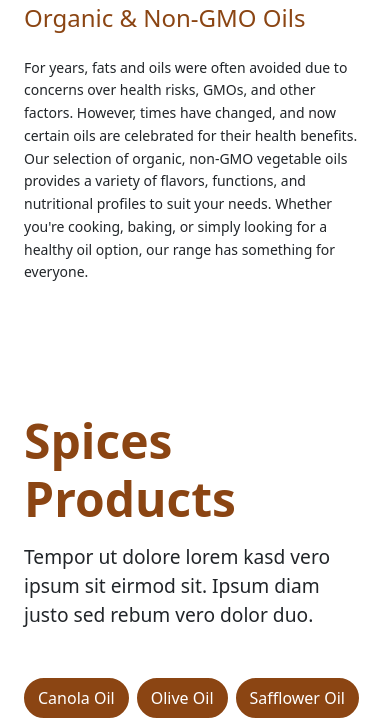
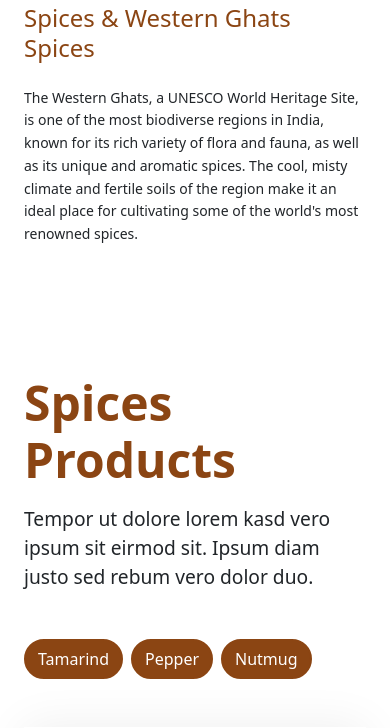
Before and after one commit to berlincapztone/PRO_HS-, a Django app: template honeyapp/templates/spices.html in a window 390 px wide. Shown: the part 942-1670 px from the top of the page. Run offline with Django 5.2, Linux system fonts and the light colour scheme; the template is opened without the code that fills it, so the values that code supplies are empty; parts of the project's set-up code (start-up, migrations or seed data) failed here and were passed over; some libraries are stand-ins or nearby versions.

Commit message:
yes all my commiyts

```diff
--- a/honeyapp/templates/bulk.html
+++ b/honeyapp/templates/bulk.html
@@ -353,7 +353,7 @@
                                 <div class="bg-[#FFD966] rounded text-white position-absolute start-0 top-0 m-4 py-1 px-3" style="background-color: #FFD966;">New</div>
                             </div>
                             <div class="text-center p-4">
-                                <a class="d-block h5 mb-2 text-[#FFD966]" href="">10 kg bulk honey</a>
+                                <a class="d-block h5 mb-2 text-[#FFD966]" href="">10 kg Bulk honey</a>
                                 <span class="text-black me-1"></span>
                                 <span class="text-body text-decoration-line-through"></span>
                             </div>
@@ -379,7 +379,7 @@
                                 <div class="bg-[#FFD966] rounded text-white position-absolute start-0 top-0 m-4 py-1 px-3" style="background-color: #FFD966;">New</div>
                             </div>
                             <div class="text-center p-4">
-                                <a class="d-block h5 mb-2 text-[#FFD966]" href="">2kg raw honey</a>
+                                <a class="d-block h5 mb-2 text-[#FFD966]" href="">2kg Raw honey</a>
                                 <span class="text-black me-1"></span>
                                 <span class="text-body text-decoration-line-through"></span>
                             </div>
@@ -405,7 +405,7 @@
                                 <div class="bg-[#FFD966] rounded text-white position-absolute start-0 top-0 m-4 py-1 px-3" style="background-color: #FFD966;">New</div>
                             </div>
                             <div class="text-center p-4">
-                                <a class="d-block h5 mb-2 text-[#FFD966]" href="">5 kg honey</a>
+                                <a class="d-block h5 mb-2 text-[#FFD966]" href="">5 kg Honey</a>
                                 <span class="text-black me-1"></span>
                                 <span class="text-body text-decoration-line-through"></span>
                             </div>
--- a/honeyapp/templates/candel.html
+++ b/honeyapp/templates/candel.html
@@ -309,7 +309,7 @@
 
     <!-- Content Section -->
     <div class="md:w-1/2 md:pl-8">
-        <h1 class="display-4 mb-3" style="color: #FFD966; font-size: 3rem;">   Handcrafted Premium Candles</h2>
+        <h1 class="display-4 mb-3" style="color: #FFD966; font-size: 3rem;">Handcrafted Premium Candles</h2>
             <p style="font-size: 1rem; line-height: 1.5rem;">
             Illuminate your space with our handcrafted premium candles, made from the finest natural ingredients. Each candle is carefully poured to ensure a clean, even burn, releasing soothing scents that transform your environment. Perfect for creating a calming ambiance, our candles are ideal for relaxation, meditation, or simply adding a touch of elegance to your decor. Experience the warmth and comfort of our premium candles, crafted with care for the discerning candle lover.
         </p>
@@ -352,7 +352,7 @@
                             <div class="bg-[#FFD966] rounded text-white position-absolute start-0 top-0 m-4 py-1 px-3" style="background-color: #FFD966;">New</div>
                         </div>
                         <div class="text-center p-4">
-                            <a class="d-block h5 mb-2 text-[#FFD966]" href="">candel 1 kg</a>
+                            <a class="d-block h5 mb-2 text-[#FFD966]" href="">Candel 1 kg</a>
                             <span class="text-black me-1"></span>
                             <span class="text-body text-decoration-line-through"></span>
                         </div>
@@ -404,7 +404,7 @@
                             <div class="bg-[#FFD966] rounded text-white position-absolute start-0 top-0 m-4 py-1 px-3" style="background-color: #FFD966;">New</div>
                         </div>
                         <div class="text-center p-4">
-                            <a class="d-block h5 mb-2 text-[#FFD966]" href="">candle 5 kg</a>
+                            <a class="d-block h5 mb-2 text-[#FFD966]" href=""> Candle 5 kg</a>
                             <span class="text-black me-1"></span>
                             <span class="text-body text-decoration-line-through"></span>
                         </div>
--- a/honeyapp/templates/oil.html
+++ b/honeyapp/templates/oil.html
@@ -390,7 +390,7 @@
                                 <div class="bg-[#FFD966] rounded text-white position-absolute start-0 top-0 m-4 py-1 px-3" style="background-color:#8D8741; ">New</div>
                             </div>
                             <div class="text-center p-4">
-                                <a class="d-block h5 mb-2 text-[#FFD966]" href="">Avocado oil</a>
+                                <a class="d-block h5 mb-2 text-[#FFD966]" href=""> Cocount  oil</a>
                                 <span class="text-black me-1"></span>
                                 <span class="text-body text-decoration-line-through"></span>
                             </div>
@@ -416,7 +416,7 @@
                                 <div class="bg-[#FFD966] rounded text-white position-absolute start-0 top-0 m-4 py-1 px-3" style="background-color:#8D8741; ">New</div>
                             </div>
                             <div class="text-center p-4">
-                                <a class="d-block h5 mb-2 text-[#FFD966]" href="">Olive Oil</a>
+                                <a class="d-block h5 mb-2 text-[#FFD966]" href="">Cocount  Oil</a>
                                 <span class="text-black me-1"></span>
                                 <span class="text-body text-decoration-line-through"></span>
                             </div>
--- a/honeyapp/templates/spices.html
+++ b/honeyapp/templates/spices.html
@@ -319,11 +319,11 @@
     <!-- Content Section -->
     <div class="w-full md:w-1/2 md:pl-8">
         <h2 class="text-2xl md:text-3xl lg:text-4xl font-normal mb-4 leading-tight" style="color:#8B4513; ">
-            Organic & Non-GMO Oils
+            Spices  &  Western Ghats Spices
         </h2>
 
         <p class="text-Black-500 leading-relaxed text-sm md:text-base lg:font-medium mb-6 font-lighter">
-            For years, fats and oils were often avoided due to concerns over health risks, GMOs, and other factors. However, times have changed, and now certain oils are celebrated for their health benefits. Our selection of organic, non-GMO vegetable oils provides a variety of flavors, functions, and nutritional profiles to suit your needs. Whether you're cooking, baking, or simply looking for a healthy oil option, our range has something for everyone.
+            The Western Ghats, a UNESCO World Heritage Site, is one of the most biodiverse regions in India, known for its rich variety of flora and fauna, as well as its unique and aromatic spices. The cool, misty climate and fertile soils of the region make it an ideal place for cultivating some of the world's most renowned spices.
         </p>
     </div>
 </div>
@@ -346,19 +346,19 @@
                         <a class="btn border-2 rounded-full text-white"
                            style="border-color: #8B4513; background-color: #8B4513; hover:bg-#8B4513;"
                            data-bs-toggle="pill"
-                           href="#tab-1">Canola Oil</a>
+                           href="#tab-1">Tamarind</a>
                     </li>
                     <li class="nav-item me-2">
                         <a class="btn border-2 rounded-full text-white"
                            style="border-color: #8B4513; background-color: #8B4513; hover:bg-#8B4513;"
                            data-bs-toggle="pill"
-                           href="#tab-2">Olive Oil</a>
+                           href="#tab-2">Pepper</a>
                     </li>
                     <li class="nav-item me-0">
                         <a class="btn border-2 rounded-full text-white"
                            style="border-color: #8B4513; background-color: #8B4513; hover:bg-#8B4513;"
                            data-bs-toggle="pill"
-                           href="#tab-3">Safflower Oil</a>
+                           href="#tab-3">Nutmug</a>
                     </li>
 
                 </ul>
@@ -371,11 +371,11 @@
                     <div class="col-xl-3 col-lg-4 col-md-6 mx-auto" style="margin-left: 0;">
                         <div class="product-item">
                             <div class="position-relative bg-light overflow-hidden">
-                                <img class="img-fluid w-100" src="{% static 'assets/images/spices1.avif' %}" alt="" style="height: 300px; object-fit: cover;">
+                                <img class="img-fluid w-100" src="{% static 'assets/images/tamarind_426725461-500x322.jpg' %}" alt="" style="height: 300px; object-fit: cover;">
                                 <div class="bg-[#FFD966] rounded text-white position-absolute start-0 top-0 m-4 py-1 px-3" style="background-color:#8B4513; ">New</div>
                             </div>
                             <div class="text-center p-4">
-                                <a class="d-block h5 mb-2 text-[#FFD966]" href="">Spices</a>
+                                <a class="d-block h5 mb-2 text-[#FFD966]" href="">Tamarind</a>
                                 <span class="text-black me-1"></span>
                                 <span class="text-body text-decoration-line-through"></span>
                             </div>
@@ -401,7 +401,7 @@
                                 <div class="bg-[#FFD966] rounded text-white position-absolute start-0 top-0 m-4 py-1 px-3" style="background-color:#8B4513; ;">New</div>
                             </div>
                             <div class="text-center p-4">
-                                <a class="d-block h5 mb-2 text-[#FFD966]" href="">pepper</a>
+                                <a class="d-block h5 mb-2 text-[#FFD966]" href="">Pepper</a>
                                 <span class="text-black me-1"></span>
                                 <span class="text-body text-decoration-line-through"></span>
                             </div>
@@ -423,11 +423,11 @@
                     <div class="col-xl-3 col-lg-4 col-md-6 mx-auto" style="margin-left: 0;">
                         <div class="product-item">
                             <div class="position-relative bg-light overflow-hidden">
-                                <img class="img-fluid w-100" src="{% static 'assets/images/spices2.avif' %}" alt="" style="height: 300px; object-fit: cover;">
+                                <img class="img-fluid w-100" src="{% static 'assets/images/Nutmeg.png ' %}" alt="" style="height: 300px; object-fit: cover;">
                                 <div class="bg-[#FFD966] rounded text-white position-absolute start-0 top-0 m-4 py-1 px-3" style="background-color:#8B4513; ;">New</div>
                             </div>
                             <div class="text-center p-4">
-                                <a class="d-block h5 mb-2 text-[#FFD966]" href="">all product of spice</a>
+                                <a class="d-block h5 mb-2 text-[#FFD966]" href="">Nutmug</a>
                                 <span class="text-black me-1"></span>
                                 <span class="text-body text-decoration-line-through"></span>
                             </div>
@@ -445,12 +445,41 @@
                             </div>
                         </div>
                     </div>
+
+                    <div class="col-xl-3 col-lg-4 col-md-6 mx-auto" style="margin-left: 0;">
+                        <div class="product-item">
+                            <div class="position-relative bg-light overflow-hidden">
+                                <img class="img-fluid w-100" src="{% static 'assets/images/Cloves-1.png' %}" alt="" style="height: 300px; object-fit: cover;">
+                                <div class="bg-[#FFD966] rounded text-white position-absolute start-0 top-0 m-4 py-1 px-3" style="background-color:#8B4513; ;">New</div>
+                            </div>
+                            <div class="text-center p-4">
+                                <a class="d-block h5 mb-2 text-[#FFD966]" href="">Cloves</a>
+                                <span class="text-black me-1"></span>
+                                <span class="text-body text-decoration-line-through"></span>
+                            </div>
+                            <div class="d-flex border-top">
+                                <small class="w-50 text-center border-end py-2">
+                                    <a class="text-body" href="" style="color: #FFD966;">
+                                        <i class="fa fa-eye" style="color: #FFD966; margin-right: 5px;"></i>View detail
+                                    </a>
+                                </small>
+                                <small class="w-50 text-center py-2">
+                                    <a class="text-body" href="" style="color: #FFD966;">
+                                        <i class="fa fa-shopping-bag" style="color: #FFD966; margin-right: 5px;"></i>Add to cart
+                                    </a>
+                                </small>
+                            </div>
+                        </div>
+                    </div>
+
                 </div>
                <div class="col-12 text-center wow fadeInUp" data-wow-delay="0.1s">
                         <a href="#" class="btn" style="background-color:#8B4513;  color: white; border-radius: 50px; padding: 10px 30px; font-size: 16px; margin-top:30px;">Browse More Products</a>
                     </div>
                 </div>
             </div>
+
+
 
             <div id="tab-2" class="tab-pane fade show p-0">
                 <!-- Content for Olive Oil Tab -->
@@ -467,72 +496,105 @@
 <!-- Product End -->
 
 
+<section class="w-screen py-20">
+    <h1 class="mb-12 text-center font-sans text-3xl font-bold" style="color:#8B4513;">Spices Articles</h1>
 
-
-
-<section class="w-screen py-20">
-    <h1 class="mb-12 text-center font-sans text-3xl font-bold" style="color:#8B4513 ;">Spices Articles</h1>
-
-    <div class="flex justify-center flex-wrap gap-8">
-        <!-- Blog Card 1 -->
-        <article class="blog-card bg-[#FFF7E1] rounded shadow-md overflow-hidden w-full max-w-xs">
-            <img class="w-full h-40 object-cover" src="{% static 'assets/images/spices1.avif' %}" alt="Spice blending tips" />
-            <div class="p-4 h-48 flex flex-col">
-                <h2 class="font-semibold text-yellow-600 text-xs mb-1">Spice Blending</h2>
-                <h1 class="font-semibold text-lg text-yellow-800 mb-2">Enhance Your Cooking with Exotic Spice Blends</h1>
-                <p class="text-yellow-700 text-xs mt-2 flex-1 overflow-hidden">Learn how to blend spices to elevate the flavor of your dishes with unique combinations.</p>
+    <!-- Grid container for blog cards -->
+    <div class="grid grid-cols-1 sm:grid-cols-2 lg:grid-cols-4 gap-4 px-4">
+        <!-- Blog Card 1: Coconut Oil Production -->
+        <article class="bg-[#FFF7E1] rounded shadow-md overflow-hidden w-full max-w-xs mx-auto">
+            <img class="w-full h-40 object-cover" src="{% static 'assets/images/tamarind_426725461-500x322.jpg' %}" alt="Coconut Oil Production" />
+            <div class="p-4 flex flex-col">
+                <h1 class="font-semibold text-xs mb-1" style="color:#8B4513;">Tamarind</h1>
+                <p class="text-sm mb-2" style="color: black;">
+                Uses: Tamarind is used extensively in Indian, Southeast Asian, and Latin American cuisines. It adds tanginess to curries, chutneys, sauces, and beverages.
+                Medicinal Benefits: It is rich in antioxidants and has been used to aid digestion, improve heart health, and manage blood sugar levels.
+                </p>
+                <br>
+                <br>
                 <div class="flex justify-between items-center text-xs mt-2">
-                    <span class="font-semibold text-yellow-600">Aug 10, 2024 · 4 min read</span>
+                    <span class="font-semibold text-yellow-600">Oct 30, 2022 · 5 min read</span>
                     <span class="flex items-center text-yellow-600">
                         <svg xmlns="http://www.w3.org/2000/svg" fill="none" viewBox="0 0 24 24" stroke="currentColor" class="w-4 h-4">
                             <path stroke-linecap="round" stroke-linejoin="round" stroke-width="2" d="M15 12a3 3 0 11-6 0 3 3 0 016 0z"></path>
                             <path stroke-linecap="round" stroke-linejoin="round" stroke-width="2" d="M2.458 12C3.732 7.943 7.523 5 12 5c4.478 0 8.268 2.943 9.542 7-1.274 4.057-5.064 7-9.542 7-4.477 0-8.268-2.943-9.542-7z"></path>
                         </svg>
-                        2.7K
+                        3.5K
                     </span>
                 </div>
                 <a href="#" class="learn-more-btn mt-2">Learn More</a>
             </div>
         </article>
 
-        <!-- Blog Card 2 -->
-        <article class="blog-card bg-[#FFF7E1] rounded shadow-md overflow-hidden w-full max-w-xs">
-            <img class="w-full h-40 object-cover" src="{% static 'assets/images/pepper.avif' %}" alt="Spice collecting" />
-            <div class="p-4 h-48 flex flex-col">
-                <h2 class="font-semibold text-yellow-600 text-xs mb-1">Spice Collecting</h2>
-                <h1 class="font-semibold text-lg text-yellow-800 mb-2">The Art of Collecting Rare and Exotic Spices</h1>
-                <p class="text-yellow-700 text-xs mt-2 flex-1 overflow-hidden">Explore the history and process of collecting unique spices from around the world.</p>
+        <!-- Blog Card 2: Coconut Crafting -->
+        <article class="bg-[#FFF7E1] rounded shadow-md overflow-hidden w-full max-w-xs mx-auto">
+            <img class="w-full h-40 object-cover" src="{% static 'assets/images/pepper.avif' %}" alt="Coconut Crafting" />
+            <div class="p-4 flex flex-col">
+                <h1 class="font-semibold text-xs mb-1" style="color:#8B4513;">Pepper</h1>
+                <p class="text-sm mb-2" style="color: black;">
+                    Uses: Pepper is one of the most commonly used spices worldwide. It adds heat and depth to savory dishes, including soups, sauces, marinades, and meat dishes.<br>
+                    Medicinal Benefits: Known for its digestive properties, it enhances nutrient absorption and has anti-inflammatory, antibacterial, and antioxidant properties.
+                </p>
+                <br>
                 <div class="flex justify-between items-center text-xs mt-2">
-                    <span class="font-semibold text-yellow-600">Sep 15, 2024 · 6 min read</span>
+                    <span class="font-semibold text-yellow-600">Oct 30, 2022 · 5 min read</span>
                     <span class="flex items-center text-yellow-600">
                         <svg xmlns="http://www.w3.org/2000/svg" fill="none" viewBox="0 0 24 24" stroke="currentColor" class="w-4 h-4">
                             <path stroke-linecap="round" stroke-linejoin="round" stroke-width="2" d="M15 12a3 3 0 11-6 0 3 3 0 016 0z"></path>
                             <path stroke-linecap="round" stroke-linejoin="round" stroke-width="2" d="M2.458 12C3.732 7.943 7.523 5 12 5c4.478 0 8.268 2.943 9.542 7-1.274 4.057-5.064 7-9.542 7-4.477 0-8.268-2.943-9.542-7z"></path>
                         </svg>
-                        4.3K
+                        3.5K
                     </span>
                 </div>
                 <a href="#" class="learn-more-btn mt-2">Learn More</a>
             </div>
         </article>
 
-        <!-- Blog Card 3 -->
-        <article class="blog-card bg-[#FFF7E1] rounded shadow-md overflow-hidden w-full max-w-xs">
-            <img class="w-full h-40 object-cover" src="{% static 'assets/images/spices2.avif' %}" alt="Guide to spice crafting" />
-            <div class="p-4 h-48 flex flex-col">
-                <h2 class="font-semibold text-yellow-600 text-xs mb-1">Spice Insights</h2>
-                <h1 class="font-semibold text-lg text-yellow-800 mb-2">Mastering the Craft of Making Your Own Spice Blends</h1>
-                <p class="text-yellow-700 text-xs mt-2 flex-1 overflow-hidden">Dive into the techniques and ingredients needed to create custom spice blends from scratch.</p>
+        <!-- Blog Card 3: Nutmeg -->
+        <article class="bg-[#FFF7E1] rounded shadow-md overflow-hidden w-full max-w-xs mx-auto">
+            <img class="w-full h-40 object-cover" src="{% static 'assets/images/Nutmeg.png' %}" alt="Nutmeg" />
+            <div class="p-4 flex flex-col">
+                <h1 class="font-semibold text-xs mb-1" style="color:#8B4513;">Nutmeg</h1>
+                <p class="text-sm mb-2" style="color: black;">
+                    Uses: It is used in both sweet and savory dishes, including desserts like cakes and puddings, and in dishes like curries and soups. It’s also a key ingredient in spice blends like garam masala.<br>
+                    Medicinal Benefits: Nutmeg is believed to help with digestion, pain relief, and detoxifying the body.  it can have psychoactive effects and should be used cautiously.
+                </p>
+
                 <div class="flex justify-between items-center text-xs mt-2">
-                    <span class="font-semibold text-yellow-600">Jul 22, 2024 · 5 min read</span>
+                    <span class="font-semibold text-yellow-600">Oct 30, 2022 · 5 min read</span>
                     <span class="flex items-center text-yellow-600">
                         <svg xmlns="http://www.w3.org/2000/svg" fill="none" viewBox="0 0 24 24" stroke="currentColor" class="w-4 h-4">
                             <path stroke-linecap="round" stroke-linejoin="round" stroke-width="2" d="M15 12a3 3 0 11-6 0 3 3 0 016 0z"></path>
                             <path stroke-linecap="round" stroke-linejoin="round" stroke-width="2" d="M2.458 12C3.732 7.943 7.523 5 12 5c4.478 0 8.268 2.943 9.542 7-1.274 4.057-5.064 7-9.542 7-4.477 0-8.268-2.943-9.542-7z"></path>
                         </svg>
-                        3.9K
+                        3.5K
                     </span>
                 </div>
+                <a href="#" class="learn-more-btn mt-2">Learn More</a>
+            </div>
+        </article>
+
+        <!-- Blog Card 4: Cloves -->
+        <article class="bg-[#FFF7E1] rounded shadow-md overflow-hidden w-full max-w-xs mx-auto">
+            <img class="w-full h-40 object-cover" src="{% static 'assets/images/Cloves-1.png' %}" alt="Cloves" />
+            <div class="p-4 flex flex-col">
+                <h1 class="font-semibold text-xs mb-1" style="color:#8B4513;">Cloves</h1>
+                <p class="text-sm mb-2" style="color: black;">
+                    Uses: Cloves are used to flavor meats, curries, and marinades. They are also popular in spice blends, baked goods, and beverages like mulled wine and tea.
+                    Medicinal Benefits: Cloves have potent antimicrobial, anti-inflammatory, and antioxidant properties. They are also used to relieve toothaches and improve digestion.
+                </p>
+                <br>
+                <div class="flex justify-between items-center text-xs mt-2">
+                    <span class="font-semibold text-yellow-600">Oct 30, 2022 · 5 min read</span>
+                    <span class="flex items-center text-yellow-600">
+                        <svg xmlns="http://www.w3.org/2000/svg" fill="none" viewBox="0 0 24 24" stroke="currentColor" class="w-4 h-4">
+                            <path stroke-linecap="round" stroke-linejoin="round" stroke-width="2" d="M15 12a3 3 0 11-6 0 3 3 0 016 0z"></path>
+                            <path stroke-linecap="round" stroke-linejoin="round" stroke-width="2" d="M2.458 12C3.732 7.943 7.523 5 12 5c4.478 0 8.268 2.943 9.542 7-1.274 4.057-5.064 7-9.542 7-4.477 0-8.268-2.943-9.542-7z"></path>
+                        </svg>
+                        3.5K
+                    </span>
+                </div>
+
                 <a href="#" class="learn-more-btn mt-2">Learn More</a>
             </div>
         </article>
@@ -545,9 +607,6 @@
 
 
 
-
-
-<!-- Start clients -->
 
 
 
```
Also changed, not shown: honeyapp/static/assets/images/Cloves-1.png (added), honeyapp/static/assets/images/Nutmeg-seeds-ground-spice.webp (added), honeyapp/static/assets/images/Nutmeg.png (added), honeyapp/static/assets/images/tamarind_426725461-500x322.jpg (added), 4 other files.
